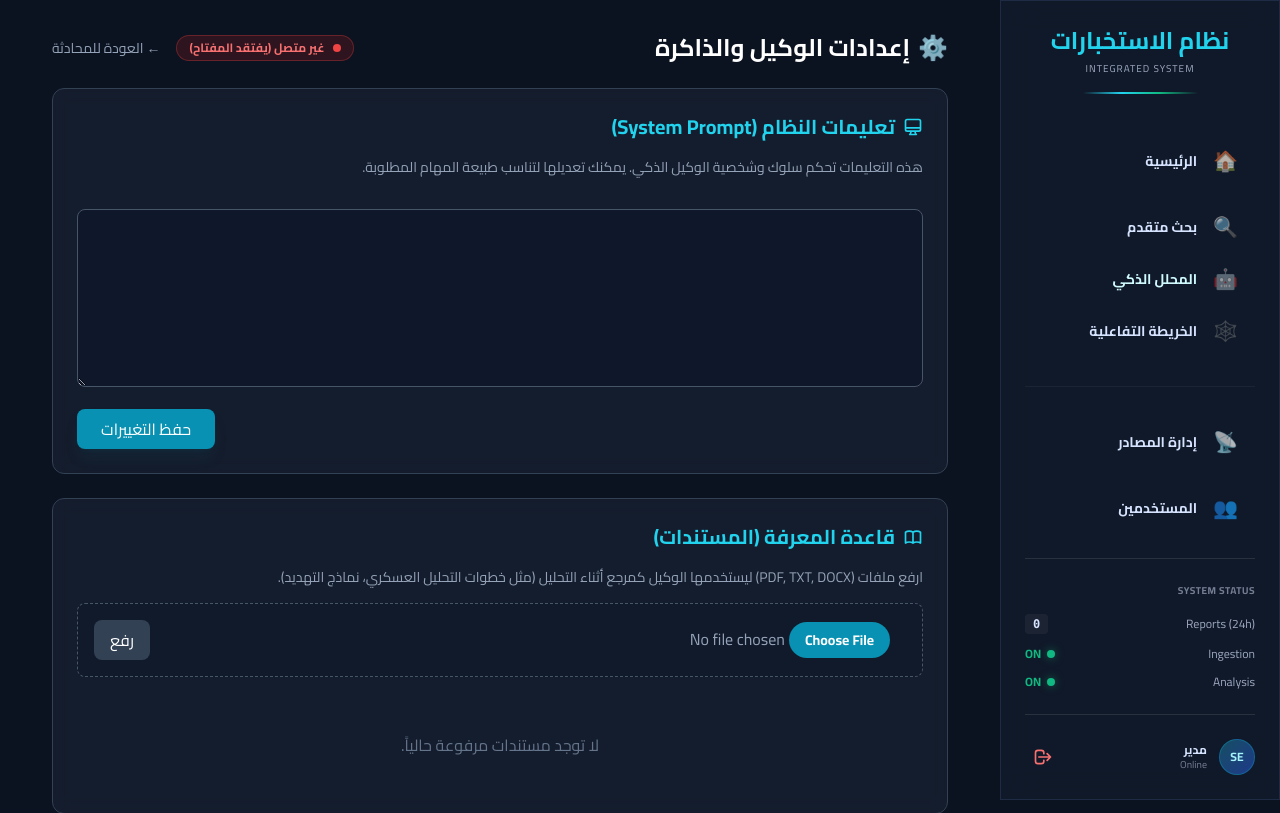
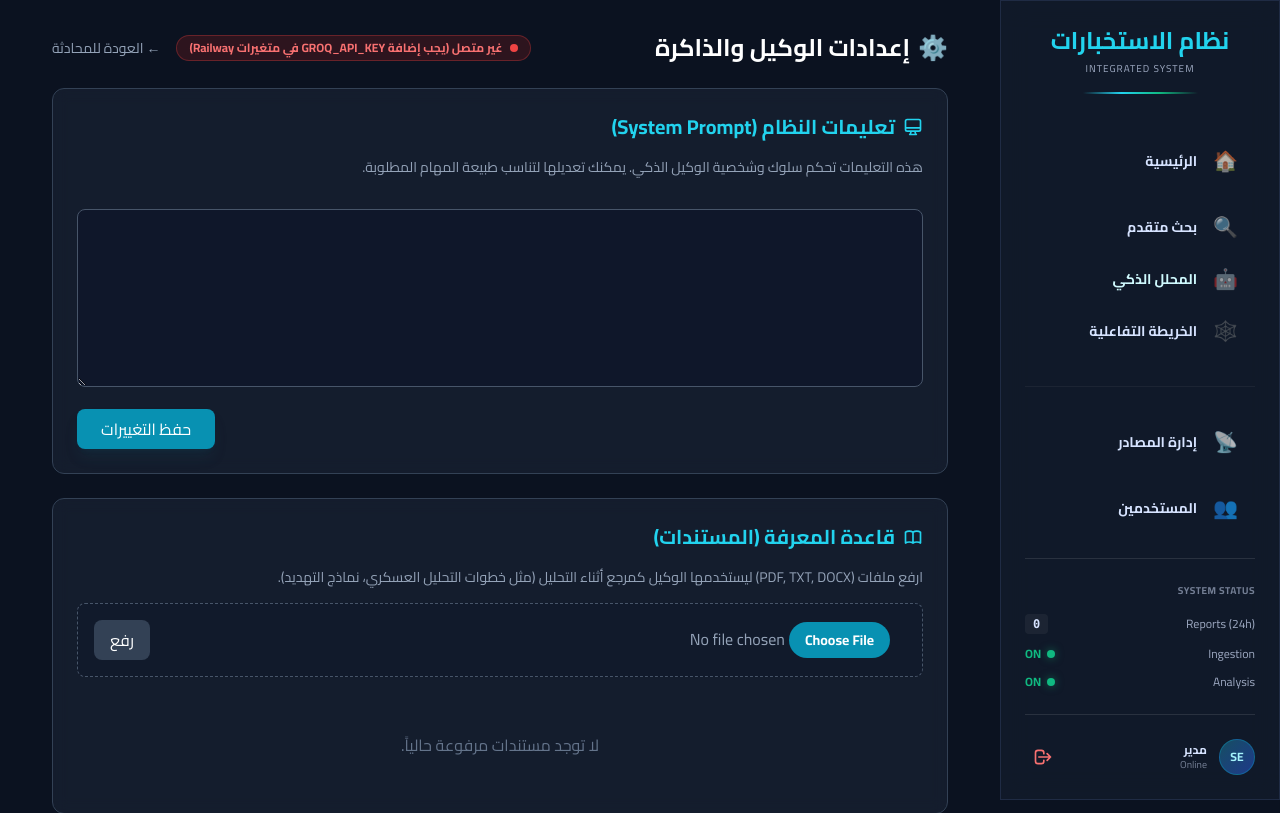
Before and after one commit to postly2019-lgtm/IIMS-System, a Django app: page /agent/settings/ in a window 1280 px wide. Shown: the top 813 px of the page. Run offline with Django 5.2, Linux system fonts and the light colour scheme; a user stored in the database is signed in; data comes from the database, SQL or seed files in the repository; data that the repository does not hold is empty; some libraries are stand-ins or nearby versions.

Commit message:
Improve AI connection error messages and UI guidance

```diff
--- a/intelligence_agent/services.py
+++ b/intelligence_agent/services.py
@@ -31,7 +31,7 @@ class GroqClient:
         Send message to Groq API and return the response.
         """
         if not self.client:
-            return "Error: AI Service is not configured (Missing API Key or SDK)."
+            return "⚠️ عذراً، خدمة الذكاء الاصطناعي غير متصلة.\nيرجى الذهاب إلى صفحة 'إعدادات الوكيل' (Agent Settings) وإضافة مفتاح GROQ_API_KEY."
 
         # 1. Prepare History
         messages = []
--- a/intelligence_agent/templates/intelligence_agent/settings.html
+++ b/intelligence_agent/templates/intelligence_agent/settings.html
@@ -18,9 +18,9 @@
                 محرك الذكاء الاصطناعي متصل
             </div>
             {% else %}
-            <div class="flex items-center gap-2 px-3 py-1 bg-red-900/30 border border-red-500/30 rounded-full text-red-400 text-xs font-bold" title="يرجى إضافة GROQ_API_KEY في إعدادات Railway">
+            <div class="flex items-center gap-2 px-3 py-1 bg-red-900/30 border border-red-500/30 rounded-full text-red-400 text-xs font-bold">
                 <span class="w-2 h-2 rounded-full bg-red-500"></span>
-                غير متصل (يفتقد المفتاح)
+                غير متصل (يجب إضافة GROQ_API_KEY في متغيرات Railway)
             </div>
             {% endif %}
 
```
